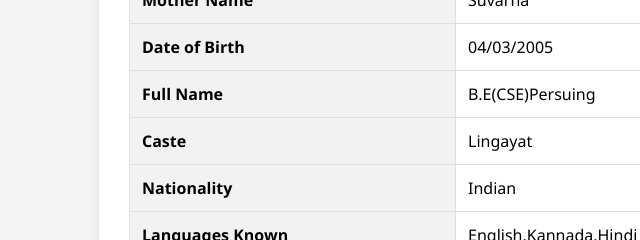
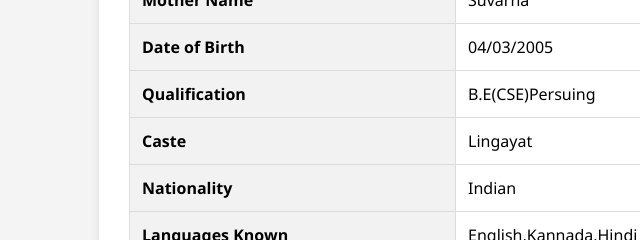
Before and after one commit to KavyaAngadi14/Resume, a plain HTML site: page biodata.html in a window 1280 px wide. Shown: the part 423-663 px from the top of the page, 111-751 px from the left. Drawn offline with Linux system fonts and the light colour scheme.

Commit message:
Update biodata.html

```diff
--- a/biodata.html
+++ b/biodata.html
@@ -83,7 +83,7 @@
       <tr><th>Occupation</th><td>Doctor </td></tr>
       <tr><th>Mother Name</th><td>Suvarna</td></tr>
       <tr><th>Date of Birth</th><td>04/03/2005</td></tr>
-      <tr><th>Full Name</th><td>B.E(CSE)Persuing</td></tr>
+      <tr><th>Qualification</th><td>B.E(CSE)Persuing</td></tr>
       <tr><th>Caste</th><td>Lingayat</td></tr>
       <tr><th>Nationality</th><td>Indian</td></tr>
      <tr><th>Languages Known</th><td>English,Kannada,Hindi</td></tr>
```
